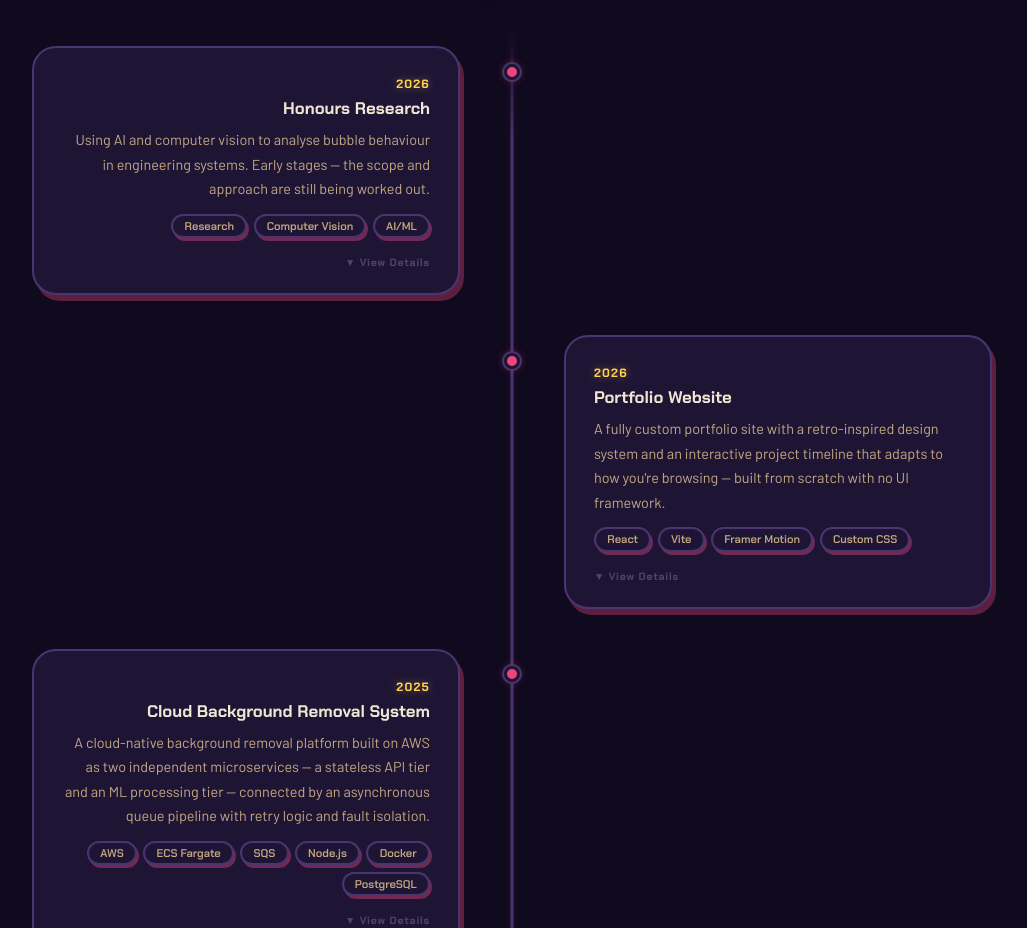
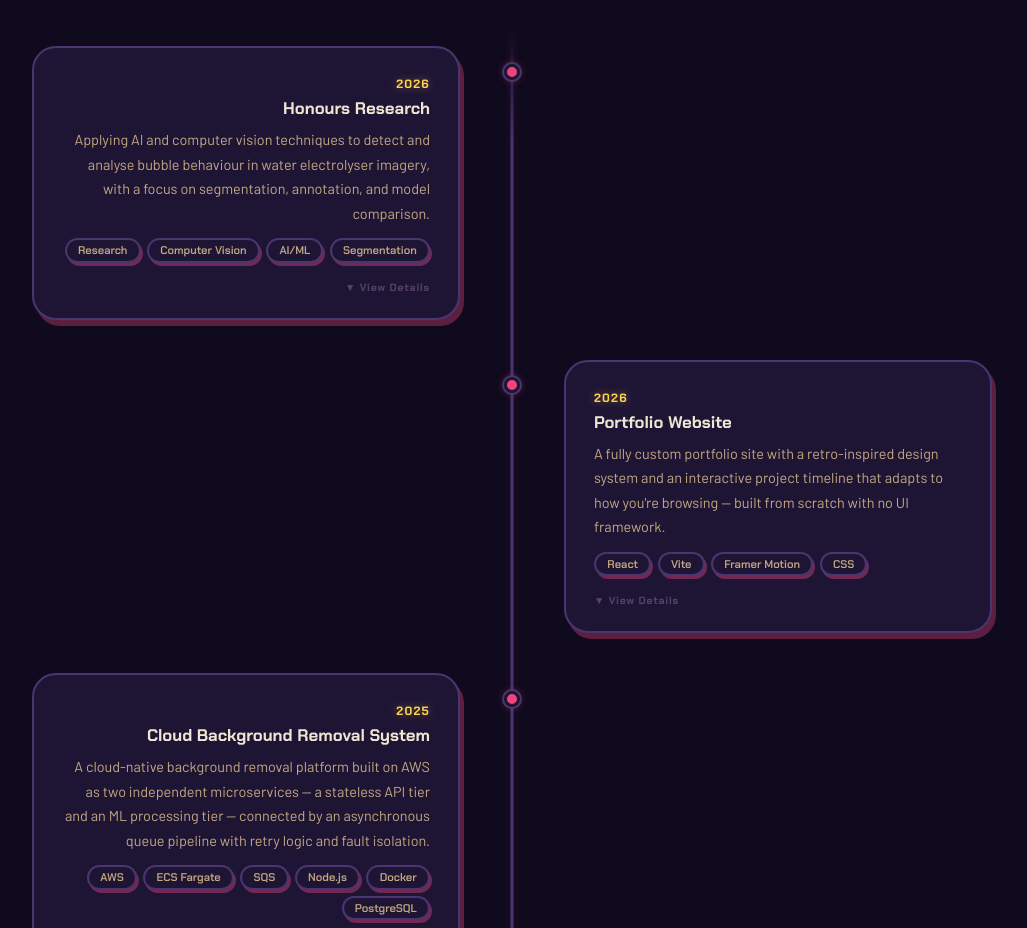
Before and after one commit to unholypot/about-me-react, a React (Vite) app: page / in a window 1280 px wide. Shown: the part 2080-3008 px from the top of the page, without its empty margins (128-1155 px from the left). Built offline with nearby package versions, Linux system fonts and the light colour scheme.

Commit message:
updated timeline

```diff
--- a/src/components/Project_timeline.jsx
+++ b/src/components/Project_timeline.jsx
@@ -67,27 +67,34 @@ const timelineEntries = [
 year: "2026",
 title: "Honours Research",
 description:
-      "Using AI and computer vision to analyse bubble behaviour in engineering systems. Early stages — the scope and approach are still being worked out.",
-    tags: ["Research", "Computer Vision", "AI/ML"],
+"Applying AI and computer vision techniques to detect and analyse bubble behaviour in water electrolyser imagery, with a focus on segmentation, annotation, and model comparison.",
+tags: ["Research", "Computer Vision", "AI/ML", "Segmentation"],
+
 overview:
-      "My honours thesis topic. The idea is to use computer vision to detect and analyse bubbles in experimental systems, but the exact methodology is still being defined. Right now the work is exploratory — reading the literature, figuring out what's already been done, and narrowing down what direction to take.",
+"My honours thesis focuses on using machine learning and computer vision to analyse bubbles in high-speed electrolyser video data. The project involves reviewing existing bubble detection methods, preparing annotated datasets, and exploring segmentation-based approaches for identifying small, overlapping, and densely packed bubbles. The work sits at the intersection of applied AI, image analysis, and engineering research.",
+
 role:
-      "Student researcher. Draft the project proposal, work through the literature review, settle on a methodology, then plan the remaining steps from there.",
+"Student researcher. I worked on the project proposal, literature review, dataset preparation, CVAT polygon annotation, and methodology development. I also investigated computer vision and deep learning approaches including YOLO-based detection, U-Net-style segmentation, Mask R-CNN, and related bubble analysis pipelines.",
+
 highlights: [
-    "Project proposal (in progress)",
-    "Literature review (in progress)",
-    "Methodology — to be determined based on literature findings",
+"Reviewed classical image processing and deep learning methods for bubble detection",
+"Annotated high-speed electrolyser frames using CVAT polygon segmentation",
+"Explored YOLO-based detection, U-Net, Mask R-CNN, and instance segmentation approaches",
+"Developed the planned workflow for dataset preparation, model training, evaluation, and bubble measurement"
 ],
-    outcome: "Ongoing — early stages.",
+
+outcome:
+"Ongoing. Semester 1 focused on research planning, literature review, dataset annotation, and methodology development. The next stage involves model training, evaluation, and comparison using segmentation metrics such as IoU, mAP, precision, and recall.",
 
 links: { github: null, liveDemo: null, report: null },
-  },
+}
+,
   {
     year: "2026",
     title: "Portfolio Website",
     description:
       "A fully custom portfolio site with a retro-inspired design system and an interactive project timeline that adapts to how you're browsing — built from scratch with no UI framework.",
-    tags: ["React", "Vite", "Framer Motion", "Custom CSS"],
+    tags: ["React", "Vite", "Framer Motion", "CSS"],
     overview:
       "The site you're reading right now. I wanted a portfolio that didn't look like every other Tailwind templates, so I built this one from the ground up. The goal was to make something that felt personal, loaded fast, and actually showed off the kind of frontend work I enjoy doing.",
     role:
```
Lines whose indentation alone changed are shown as unchanged.
